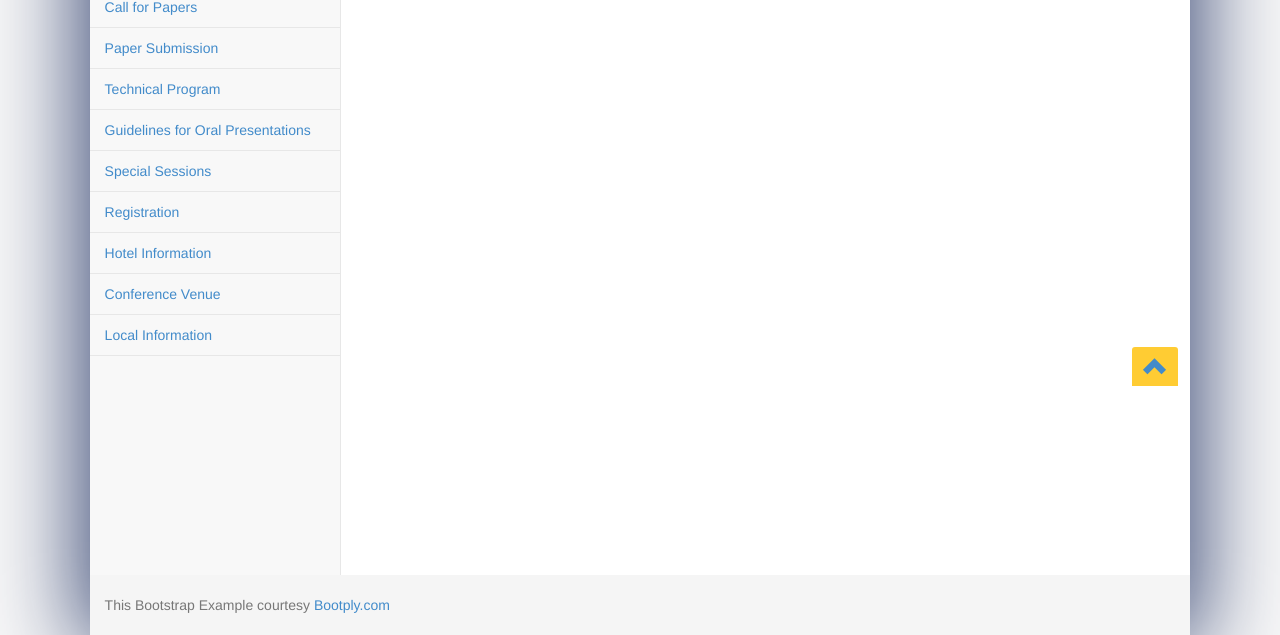
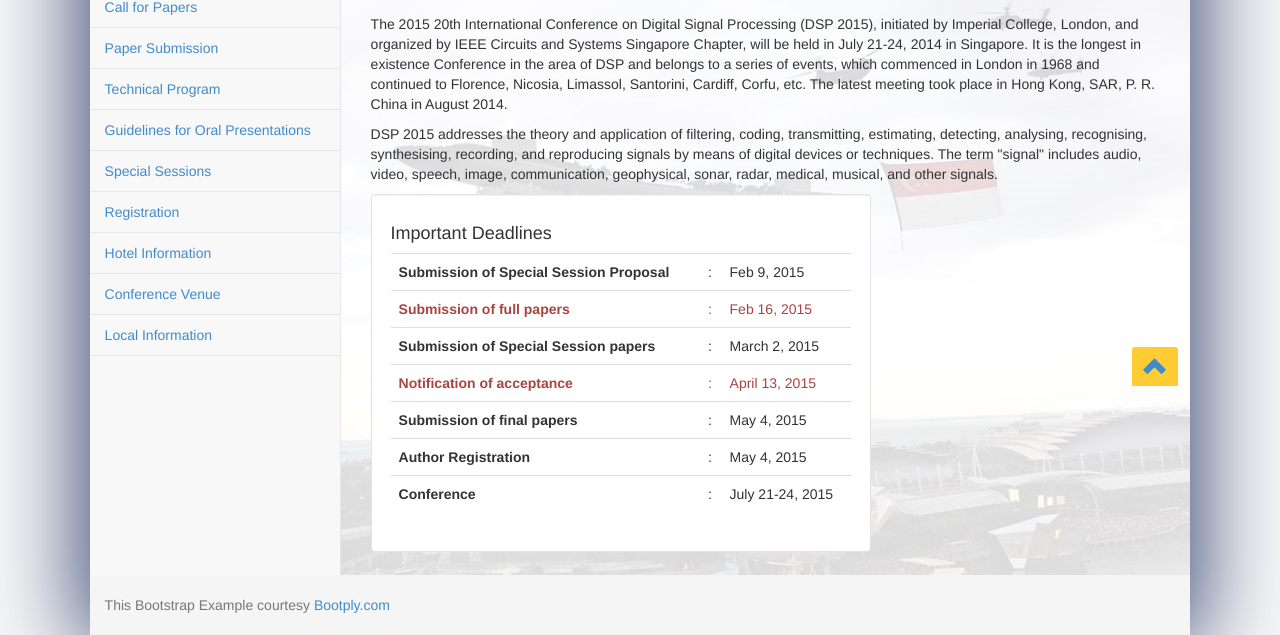
Before and after one commit to vickailiu/dsp2015, a plain HTML site: page index.html in a window 1280 px wide. Shown: the part 414-1049 px from the top of the page. Drawn offline with Linux system fonts and the light colour scheme.

Commit message:
Index Page

```diff
--- a/css/style.css
+++ b/css/style.css
@@ -51,7 +51,15 @@ body {
         margin: 0 0 0 250px;
         padding: 0 30px;
         border-left: 1px solid #e7e7e7;
+		background-image: url("../images/bg.jpg");
+		background-repeat: no-repeat;
+		background-size: cover;
     }
+}
+
+.row {
+	margin-left:0px;
+	margin-right: 0px;
 }
 
 .navbar-header {
--- a/index.html
+++ b/index.html
@@ -102,10 +102,66 @@
         <div id="page-wrapper">
             <div class="row">
                 <div class="col-lg-12">
-                    <h1 class="page-header">Dashboard</h1>
-                </div>
+                    <h1 class="page-header" style="padding: 0px;border: 0px;margin-bottom: 0px;">DSP 2015</h1>
+					<h1 class="page-header" style="margin-top: 0px;">20th INTERNATIONAL CONFERENCE ON DIGITAL SIGNAL PROCESSING</h1>
+				</div>
                 <!-- /.col-lg-12 -->
             </div>
+			<div class="row">
+                <p>
+					The 2015 20th International Conference on Digital Signal Processing (DSP 2015), initiated by Imperial College, London, and organized by IEEE Circuits and Systems Singapore Chapter, will be held in July 21-24, 2014 in Singapore. It is the longest in existence Conference in the area of DSP and belongs to a series of events, which commenced in London in 1968 and continued to Florence, Nicosia, Limassol, Santorini, Cardiff, Corfu, etc. The latest meeting took place in Hong Kong, SAR, P. R. China in August 2014.
+				</p>
+				<p>
+					DSP 2015 addresses the theory and application of filtering, coding, transmitting, estimating, detecting, analysing, recognising, synthesising, recording, and reproducing signals by means of digital devices or techniques. The term "signal" includes audio, video, speech, image, communication, geophysical, sonar, radar, medical, musical, and other signals.
+				</p>
+            </div>
+            <!-- /.row -->
+			<div class="row">
+				<div class="well" style="background:white; max-width:500px;">
+					<h4>Important Deadlines</h4>
+					<div class="table-responsive">
+						<table class="table table-hover">
+							<tbody>
+								<tr>
+									<th>Submission of Special Session Proposal</th>
+									<td>:</td>
+									<td>Feb 9, 2015</td>
+								</tr>
+								<tr class="text-danger">
+									<th>Submission of full papers</th>
+									<td>:</td>
+									<td>Feb 16, 2015</td>
+								</tr>
+								<tr>
+									<th>Submission of Special Session papers</th>
+									<td>:</td>
+									<td>March 2, 2015</td>
+								</tr>
+								<tr class="text-danger">
+									<th>Notification of acceptance</th>
+									<td>:</td>
+									<td>April 13, 2015</td>
+								</tr>
+								<tr>
+									<th>Submission of final papers</th>
+									<td>:</td>
+									<td>May 4, 2015</td>
+								</tr>
+								<tr>
+									<th>Author Registration</th>
+									<td>:</td>
+									<td>May 4, 2015</td>
+								</tr>
+								<tr>
+									<th>Conference</th>
+									<td>:</td>
+									<td>July 21-24, 2015</td>
+								</tr>
+							</tbody>
+						</table>
+                    </div>
+				</div>
+			</div>
             <!-- /.row -->
         </div>
         <!-- /#page-wrapper -->
@@ -131,7 +187,7 @@
     <script src="js/plugins/metisMenu/metisMenu.min.js"></script>
 
     <!-- Custom Theme JavaScript -->
-    <script src="js/sb-admin-2.js"></script>
+    <script src="js/script.js"></script>
 
 </body>
 
```
Also changed, not shown: js/script.js (renamed from js/sb-admin-2.js).
